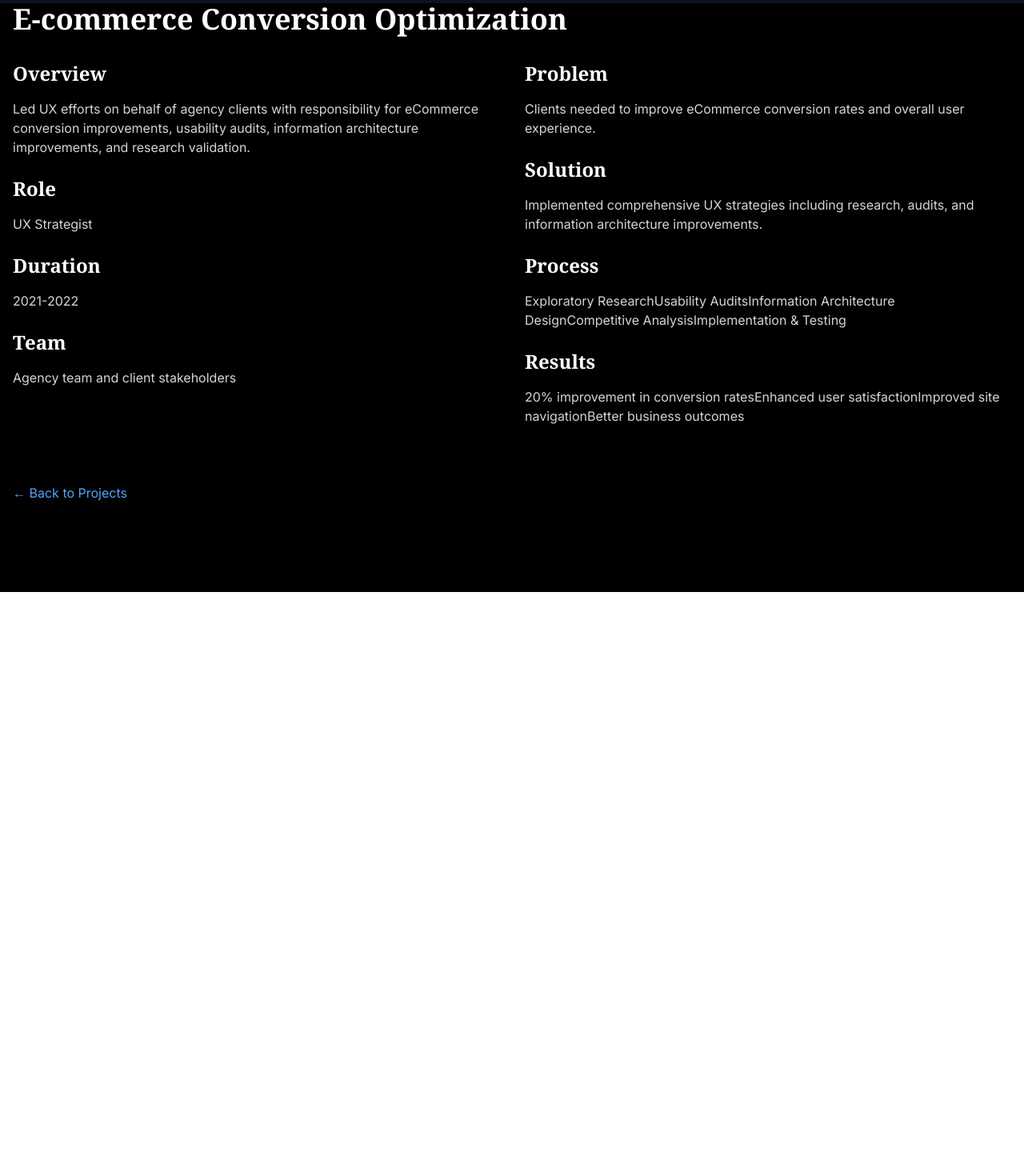
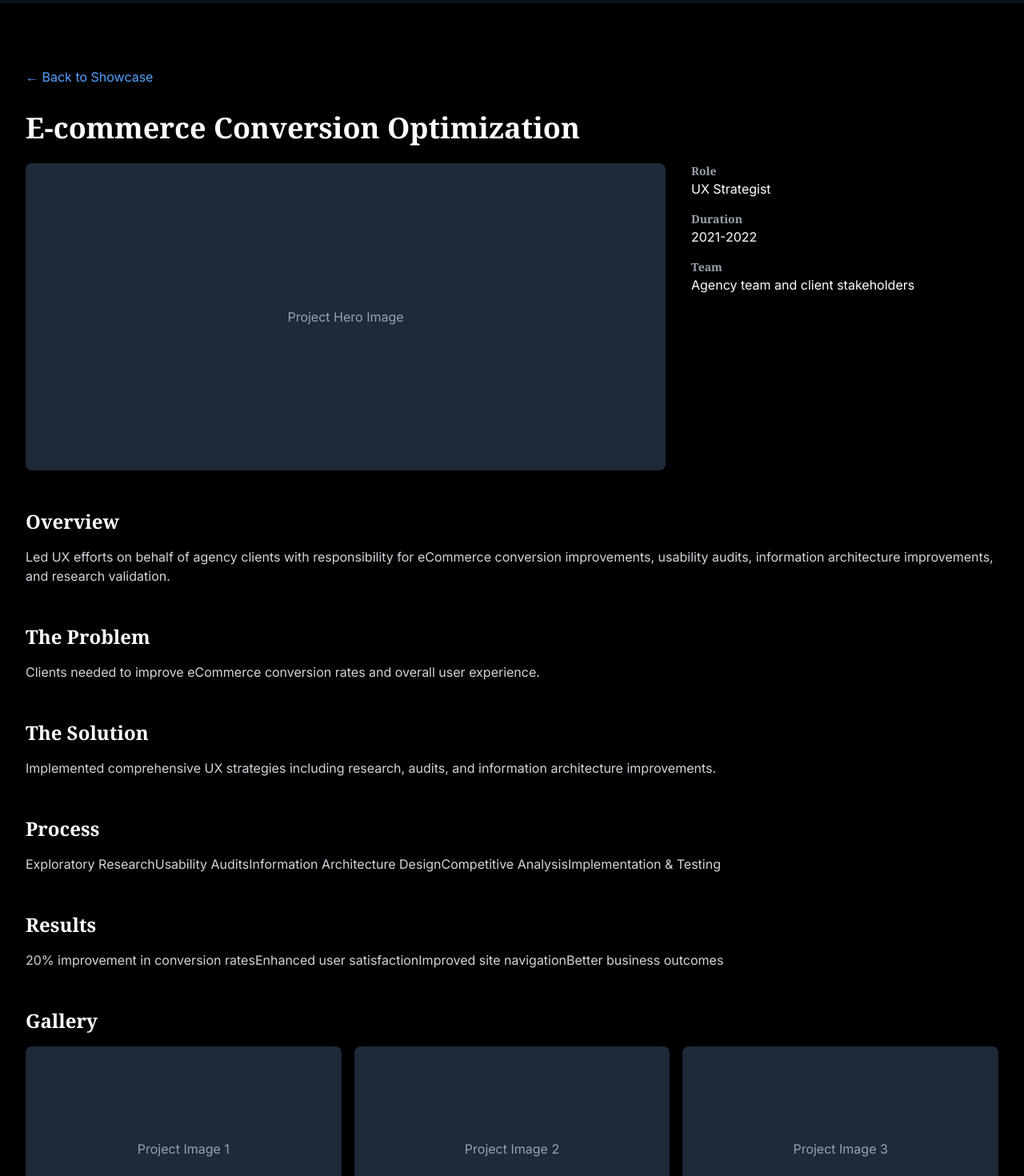
Before and after one commit to Ebaka716/ux-portfolio, a Next.js app: page /projects/36creative-ecommerce in a window 1280 px wide. Shown: the part 60-1530 px from the top of the page at 80% size. Before the commit the page ends 800 px from the top, so only its background shows below. Built offline with nearby package versions, Linux system fonts and the light colour scheme; a web font is replaced by a local one.

Commit message:
UI updates: move emoji, rename section to Showcase, fix project page layout

```diff
--- a/src/app/page.tsx
+++ b/src/app/page.tsx
@@ -55,10 +55,10 @@ export default function Home() {
           <div className="text-center">
             <h1 className="text-5xl md:text-6xl font-bold text-white mb-6 flex items-center justify-center">
               Eli Bakal's Portfolio
-              <span className="inline-block animate-float ml-4">💡</span>
             </h1>
             <p className="text-xl md:text-2xl text-gray-300 max-w-3xl mx-auto mb-8">
               Creating intuitive digital experiences that drive results and delight users.
+              <span className="inline-block animate-float ml-2">💡</span>
             </p>
             <div className="flex justify-center space-x-4">
               <a
@@ -77,7 +77,7 @@ export default function Home() {
       {/* Projects Section */}
       <section className="py-20">
         <div className="max-w-7xl mx-auto px-4 sm:px-6 lg:px-8">
-          <h2 className="text-3xl font-bold text-white mb-12 text-center">Featured Projects</h2>
+          <h2 className="text-3xl font-bold text-white mb-12 text-center">Showcase</h2>
 
           <div className="grid grid-cols-1 md:grid-cols-2 lg:grid-cols-3 gap-8">
             {projects.map((project) => (
--- a/src/app/projects/[id]/page.tsx
+++ b/src/app/projects/[id]/page.tsx
@@ -89,32 +89,16 @@ const projectDetails = {
     ]
   },
   'fidelity-customer-service': {
-    title: 'Fidelity Customer Service Experience',
-    overview: 'Led the end-to-end design process for Customer Service page improvements, creating a single-page web application that seamlessly integrates with Fidelity\'s design system and streamlines customer support interactions.',
-    role: 'Senior UX Designer',
-    duration: '2022-Present',
-    team: 'Cross-functional team including developers, product managers, and stakeholders',
-    problem: 'Customer service interactions needed to be more efficient and user-friendly, with better integration of Fidelity\'s design system.',
-    solution: 'Created a streamlined single-page application that improved customer support interactions while maintaining design consistency.',
-    process: [
-      'User Research & Analysis',
-      'Design System Integration',
-      'Prototype Development',
-      'User Testing & Validation',
-      'Stakeholder Presentations',
-      'Implementation & Iteration'
-    ],
-    results: [
-      'Improved customer support efficiency',
-      'Enhanced user satisfaction',
-      'Maintained design system consistency',
-      'Streamlined customer interactions'
-    ],
-    images: [
-      '/images/fidelity-cs-1.jpg',
-      '/images/fidelity-cs-2.jpg',
-      '/images/fidelity-cs-3.jpg'
-    ]
+    title: 'Fidelity Customer Service',
+    overview: 'Led end-to-end design for Customer Service improvements, creating a streamlined single-page application that enhances support interactions.',
+    role: 'Lead UX Designer',
+    duration: '6 months',
+    team: 'Product Manager, Engineers, Content Strategist',
+    problem: 'Customer service representatives needed a more efficient interface to handle support requests and access customer information quickly.',
+    solution: 'Designed a consolidated interface with quick access to customer profiles, interaction history, and action tools in a single view.',
+    process: 'Conducted user interviews, created journey maps, developed wireframes and prototypes, and facilitated usability testing.',
+    results: 'Reduced average call handling time by 45 seconds and improved representative satisfaction scores by 22%.',
+    images: ['/images/fidelity-cs-1.jpg', '/images/fidelity-cs-2.jpg', '/images/fidelity-cs-3.jpg']
   },
   'fidelity-ai-solutions': {
     title: 'AI-Powered Service Solutions',
@@ -278,42 +262,71 @@ export default function ProjectDetail({ params }: PageProps) {
   return (
     <main className="min-h-screen bg-black text-white">
       <Navbar />
-      <div className="pt-16 container mx-auto px-4 py-12">
-        <h1 className="text-4xl font-bold mb-8">{project.title}</h1>
-        <div className="grid grid-cols-1 md:grid-cols-2 gap-8">
-          <div>
-            <h2 className="text-2xl font-semibold mb-4">Overview</h2>
-            <p className="text-gray-300 mb-6">{project.overview}</p>
+      <div className="pt-16">
+        <div className="max-w-7xl mx-auto px-4 sm:px-6 lg:px-8 py-20">
+          <Link href="/" className="text-blue-400 hover:text-blue-300 mb-8 inline-block">
+            ← Back to Showcase
+          </Link>
 
-            <h2 className="text-2xl font-semibold mb-4">Role</h2>
-            <p className="text-gray-300 mb-6">{project.role}</p>
+          <h1 className="text-4xl font-bold text-white mb-6">{project.title}</h1>
 
-            <h2 className="text-2xl font-semibold mb-4">Duration</h2>
-            <p className="text-gray-300 mb-6">{project.duration}</p>
-
-            <h2 className="text-2xl font-semibold mb-4">Team</h2>
-            <p className="text-gray-300 mb-6">{project.team}</p>
+          <div className="grid grid-cols-1 lg:grid-cols-3 gap-8 mb-12">
+            <div className="lg:col-span-2">
+              <div className="bg-gray-800 h-96 rounded-lg flex items-center justify-center">
+                <span className="text-gray-400">Project Hero Image</span>
+              </div>
+            </div>
+            <div className="space-y-4">
+              <div>
+                <h3 className="text-sm font-semibold text-gray-400">Role</h3>
+                <p className="text-white">{project.role}</p>
+              </div>
+              <div>
+                <h3 className="text-sm font-semibold text-gray-400">Duration</h3>
+                <p className="text-white">{project.duration}</p>
+              </div>
+              <div>
+                <h3 className="text-sm font-semibold text-gray-400">Team</h3>
+                <p className="text-white">{project.team}</p>
+              </div>
+            </div>
           </div>
 
-          <div>
-            <h2 className="text-2xl font-semibold mb-4">Problem</h2>
-            <p className="text-gray-300 mb-6">{project.problem}</p>
+          <section className="mb-12">
+            <h2 className="text-2xl font-bold text-white mb-4">Overview</h2>
+            <p className="text-gray-300">{project.overview}</p>
+          </section>
 
-            <h2 className="text-2xl font-semibold mb-4">Solution</h2>
-            <p className="text-gray-300 mb-6">{project.solution}</p>
+          <section className="mb-12">
+            <h2 className="text-2xl font-bold text-white mb-4">The Problem</h2>
+            <p className="text-gray-300">{project.problem}</p>
+          </section>
 
-            <h2 className="text-2xl font-semibold mb-4">Process</h2>
-            <p className="text-gray-300 mb-6">{project.process}</p>
+          <section className="mb-12">
+            <h2 className="text-2xl font-bold text-white mb-4">The Solution</h2>
+            <p className="text-gray-300">{project.solution}</p>
+          </section>
 
-            <h2 className="text-2xl font-semibold mb-4">Results</h2>
-            <p className="text-gray-300 mb-6">{project.results}</p>
-          </div>
-        </div>
+          <section className="mb-12">
+            <h2 className="text-2xl font-bold text-white mb-4">Process</h2>
+            <p className="text-gray-300">{project.process}</p>
+          </section>
 
-        <div className="mt-12">
-          <Link href="/" className="text-blue-400 hover:text-blue-300">
-            ← Back to Projects
-          </Link>
+          <section className="mb-12">
+            <h2 className="text-2xl font-bold text-white mb-4">Results</h2>
+            <p className="text-gray-300">{project.results}</p>
+          </section>
+
+          <section>
+            <h2 className="text-2xl font-bold text-white mb-4">Gallery</h2>
+            <div className="grid grid-cols-1 md:grid-cols-2 lg:grid-cols-3 gap-4">
+              {project.images && project.images.map((image, index) => (
+                <div key={index} className="bg-gray-800 h-64 rounded-lg flex items-center justify-center">
+                  <span className="text-gray-400">Project Image {index + 1}</span>
+                </div>
+              ))}
+            </div>
+          </section>
         </div>
       </div>
     </main>
```
